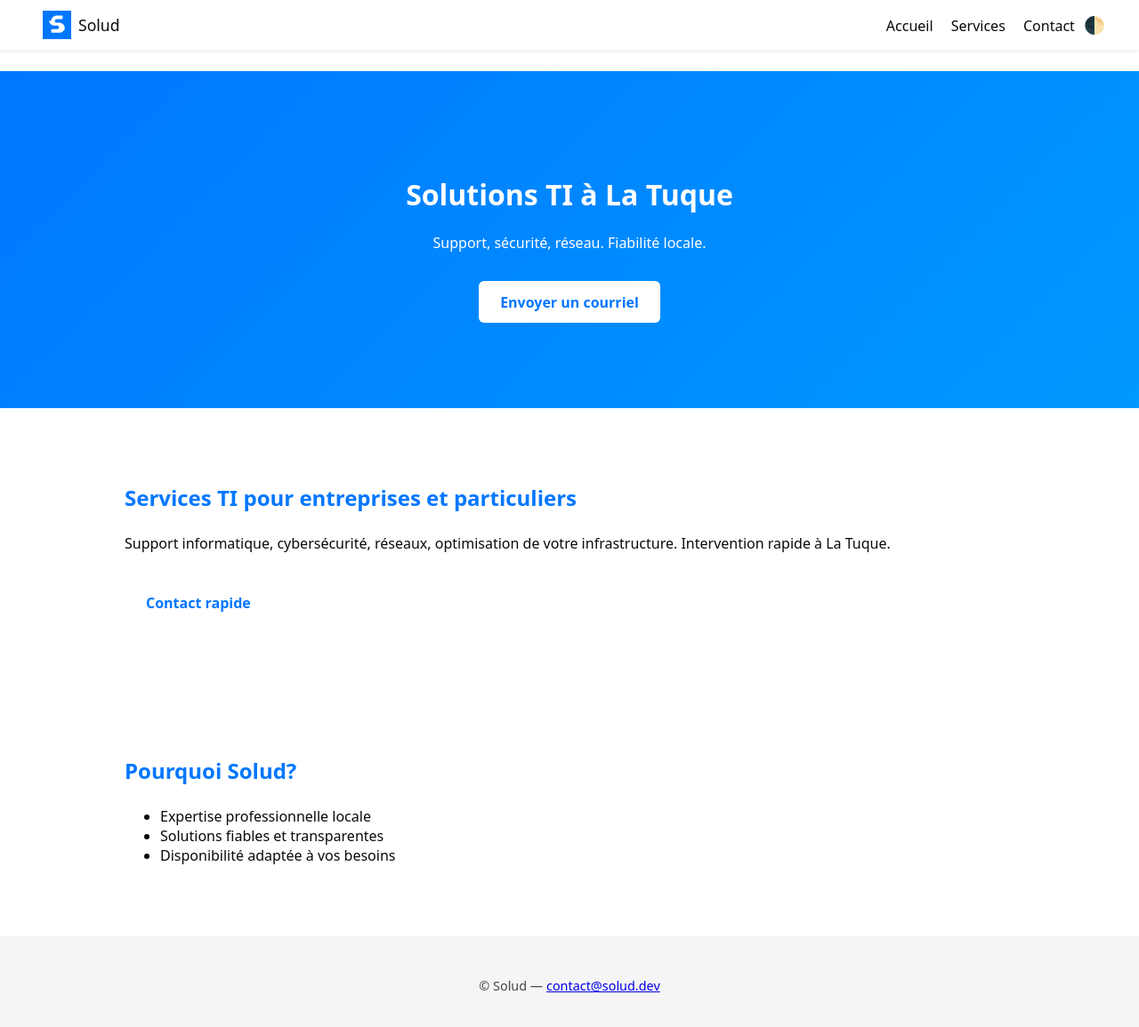
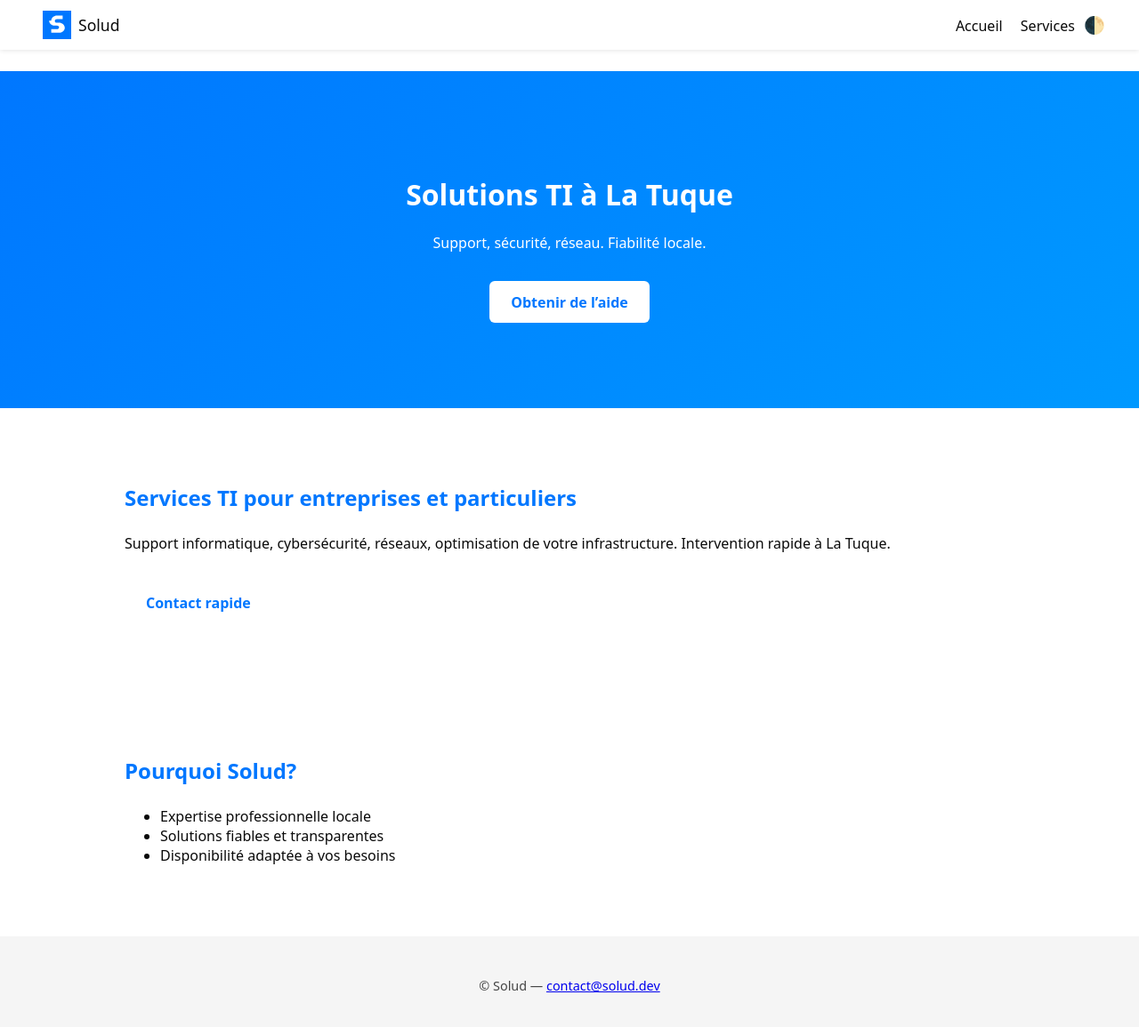
Before and after one commit to Pa-ldumais/github.io, a Jekyll site: the page built from index.md, in a window 1280 px wide and 1165 px high. Shown: the top 1155 px of the window at 89% size. Built offline with Jekyll 4.4.1, drawn with Linux system fonts in a browser that asks for light colours.

Commit message:
Refactor theme toggle and update button text
Updated the theme toggle functionality and modified some text.

```diff
--- a/_layouts/default.html
+++ b/_layouts/default.html
@@ -31,7 +31,6 @@ document.addEventListener("DOMContentLoaded", () => {
     <div class="nav-right">
       <a href="{{ '/' | relative_url }}">Accueil</a>
       <a href="{{ '/services' | relative_url }}">Services</a>
-      <a href="{{ '/contact' | relative_url }}">Contact</a>
       <button id="theme-toggle" aria-label="Basculer le thème">🌓</button>
     </div>
   </nav>
@@ -39,7 +38,7 @@ document.addEventListener("DOMContentLoaded", () => {
   <header class="hero fade-in">
     <h1>Solutions TI à La Tuque</h1>
     <p>Support, sécurité, réseau. Fiabilité locale.</p>
-   <a href="mailto:{{ site.email }}" class="btn">Envoyer un courriel</a>
+   <a href="mailto:{{ site.email }}" class="btn">Obtenir de l’aide</a>
   </header>
 
   <main>
```
